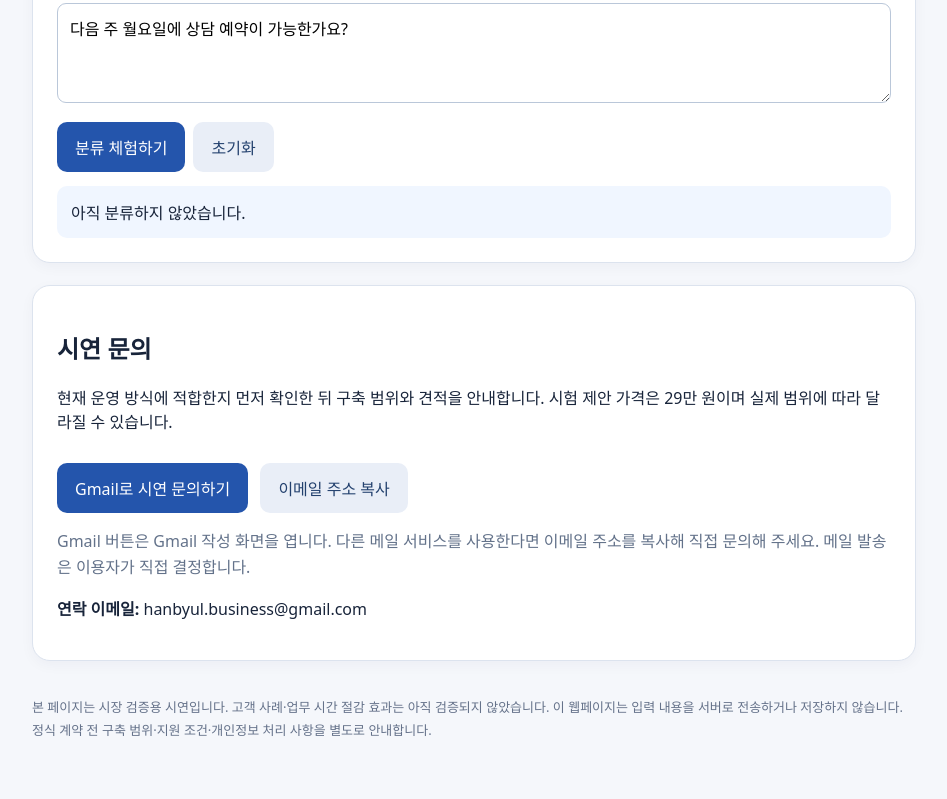
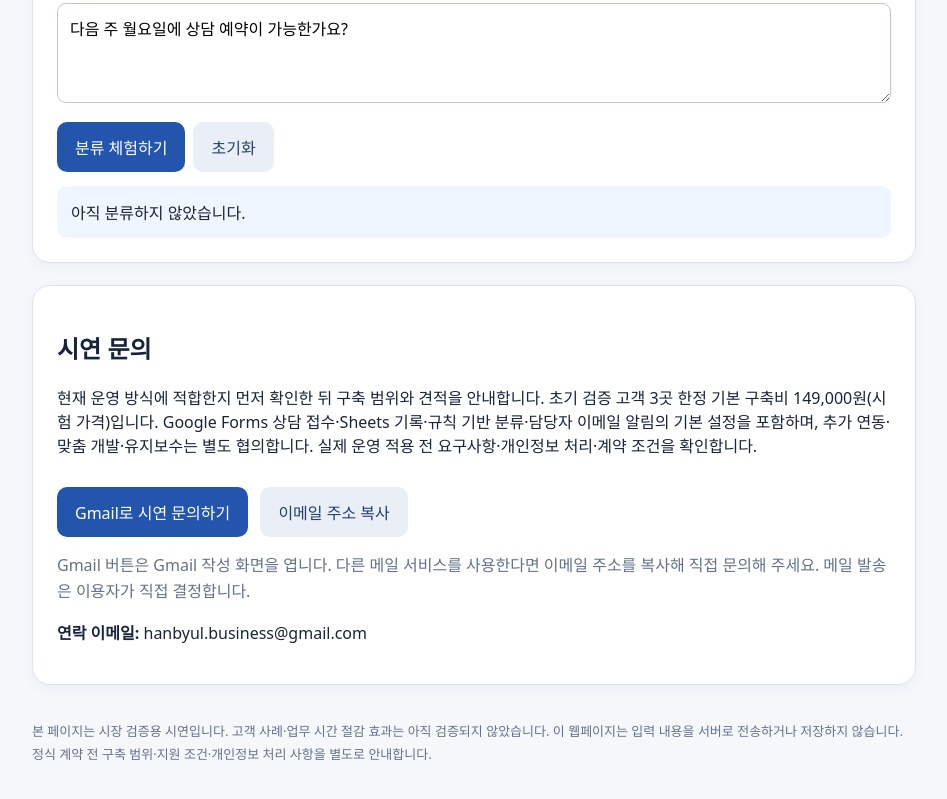
Before and after one commit to hanbyulbusiness-cpu/academy-inquiry-demo, a plain HTML site: page index.html in a window 1280 px wide. Shown: the part 1119-1918 px from the top of the page, without its empty margins (166-1113 px from the left). Drawn offline with Linux system fonts and the light colour scheme.

Commit message:
Set limited pilot offer price and clarify service scope

```diff
--- a/index.html
+++ b/index.html
@@ -34,7 +34,7 @@ small,.muted{color:#63728a;line-height:1.6}footer{margin-top:35px;color:#65728a;
 <button id="run" type="button">분류 체험하기</button><button class="secondary" id="reset" type="button">초기화</button>
 <div class="result" id="result" role="status" aria-live="polite">아직 분류하지 않았습니다.</div></section>
 <section class="panel"><h2>시연 문의</h2>
-<p>현재 운영 방식에 적합한지 먼저 확인한 뒤 구축 범위와 견적을 안내합니다. 시험 제안 가격은 29만 원이며 실제 범위에 따라 달라질 수 있습니다.</p>
+<p>현재 운영 방식에 적합한지 먼저 확인한 뒤 구축 범위와 견적을 안내합니다. 초기 검증 고객 3곳 한정 기본 구축비 149,000원(시험 가격)입니다. Google Forms 상담 접수·Sheets 기록·규칙 기반 분류·담당자 이메일 알림의 기본 설정을 포함하며, 추가 연동·맞춤 개발·유지보수는 별도 협의합니다. 실제 운영 적용 전 요구사항·개인정보 처리·계약 조건을 확인합니다.</p>
 <a class="btn" href="https://mail.google.com/mail/?view=cm&amp;fs=1&amp;to=hanbyul.business%40gmail.com&amp;su=%5B%ED%95%99%EC%9B%90%20%EC%83%81%EB%8B%B4%20%EC%9E%90%EB%8F%99%ED%99%94%5D%20%EC%8B%9C%EC%97%B0%20%EB%AC%B8%EC%9D%98" target="_blank" rel="noopener noreferrer">Gmail로 시연 문의하기</a>
 <button class="secondary" id="copy-email" type="button">이메일 주소 복사</button><span id="copy-status" role="status" aria-live="polite"></span>
 <p class="muted">Gmail 버튼은 Gmail 작성 화면을 엽니다. 다른 메일 서비스를 사용한다면 이메일 주소를 복사해 직접 문의해 주세요. 메일 발송은 이용자가 직접 결정합니다.</p>
```
